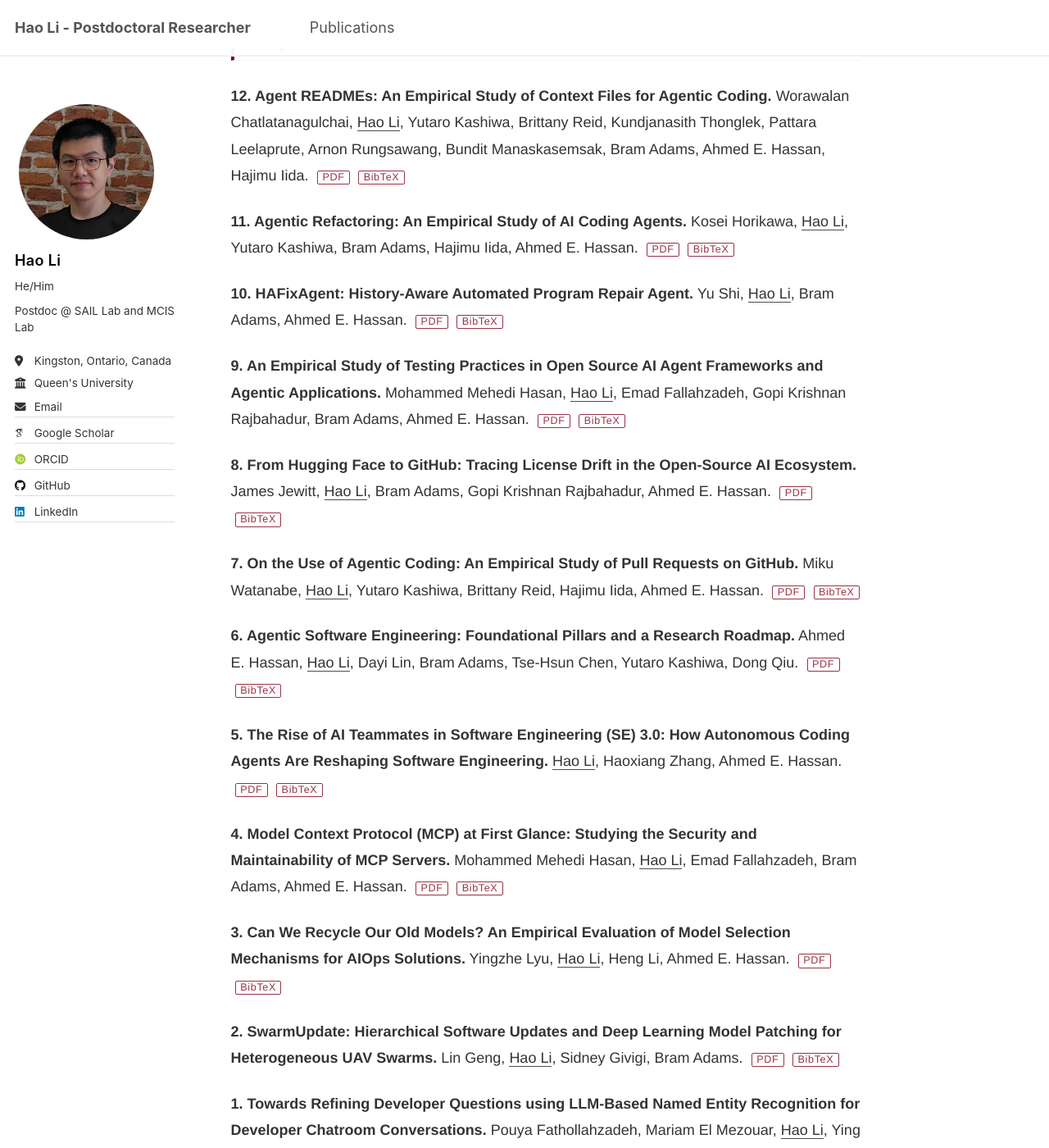
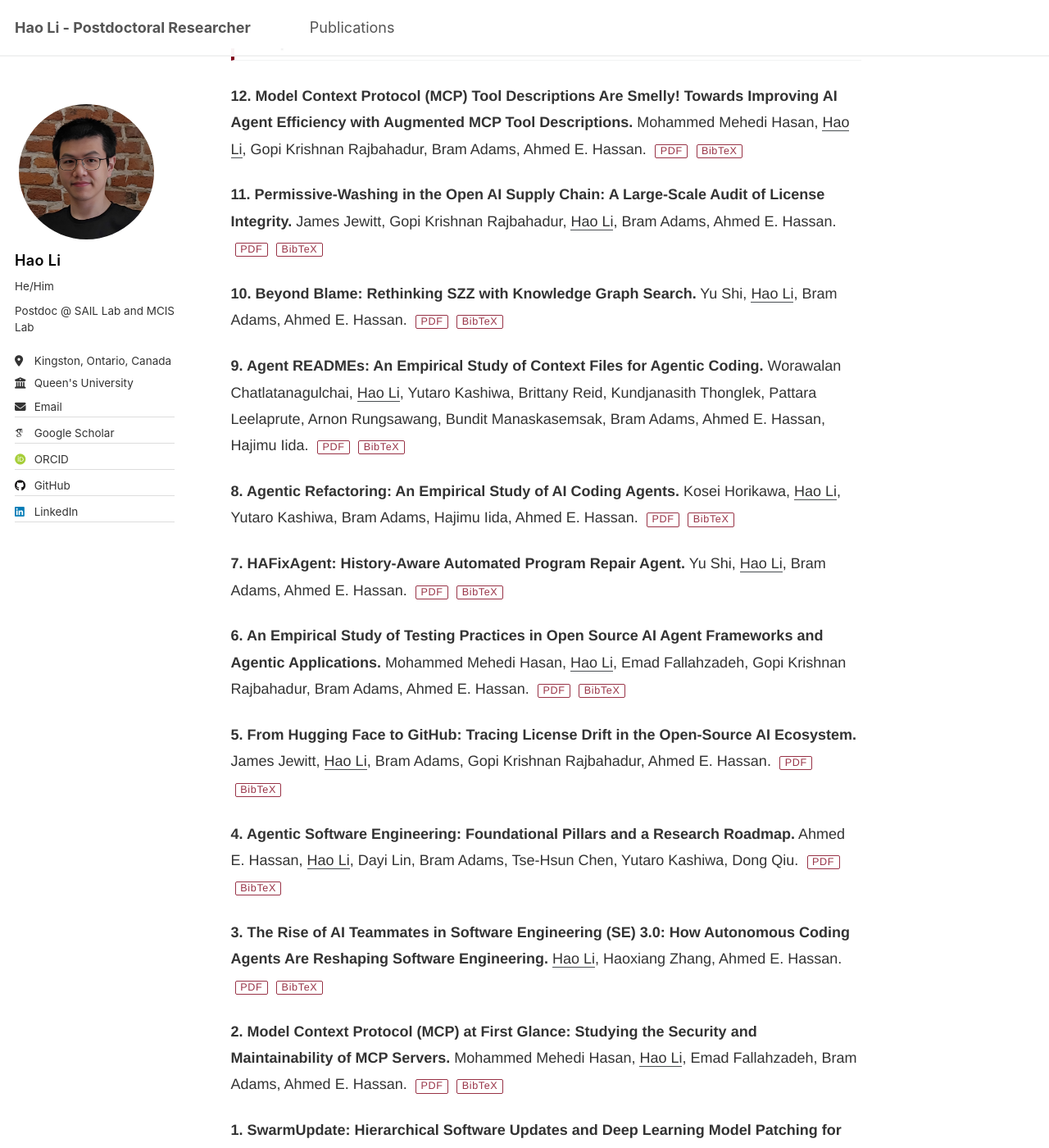
Before and after one commit to Leo-LiHao/Leo-LiHao.github.io, a Jekyll site: the page built from _pages/about.md, in a window 1280 px wide and 1400 px high, scrolled down 763 px. Shown: the whole window at 82% size. Built offline with Jekyll 4.4.1, drawn with Linux system fonts in a browser that asks for light colours; some web fonts are replaced; some of the changed text lies outside the part shown.

```diff
--- a/_pages/about.md
+++ b/_pages/about.md
@@ -33,31 +33,38 @@ For the most up-to-date list of my publications, please see my [Google Scholar p
 
 ## Preprints
 
-**12\. Agent READMEs: An Empirical Study of Context Files for Agentic Coding.** Worawalan Chatlatanagulchai, <u>Hao Li</u>, Yutaro Kashiwa, Brittany Reid, Kundjanasith Thonglek, Pattara Leelaprute, Arnon Rungsawang, Bundit Manaskasemsak, Bram Adams, Ahmed E. Hassan, Hajimu Iida. [PDF](https://leo-lihao.github.io/files/P15.pdf) [BibTeX](https://leo-lihao.github.io/files/P15.bib)
+**12\. Model Context Protocol (MCP) Tool Descriptions Are Smelly! Towards Improving AI Agent Efficiency with Augmented MCP Tool Descriptions.** Mohammed Mehedi Hasan, <u>Hao Li</u>, Gopi Krishnan Rajbahadur, Bram Adams, Ahmed E. Hassan. [PDF](https://leo-lihao.github.io/files/P18.pdf) [BibTeX](https://leo-lihao.github.io/files/P18.bib)
 
-**11\. Agentic Refactoring: An Empirical Study of AI Coding Agents.** Kosei Horikawa, <u>Hao Li</u>, Yutaro Kashiwa, Bram Adams, Hajimu Iida, Ahmed E. Hassan. [PDF](https://leo-lihao.github.io/files/P14.pdf) [BibTeX](https://leo-lihao.github.io/files/P14.bib)
+**11\. Permissive-Washing in the Open AI Supply Chain: A Large-Scale Audit of License Integrity.** James Jewitt, Gopi Krishnan Rajbahadur, <u>Hao Li</u>, Bram Adams, Ahmed E. Hassan. [PDF](https://leo-lihao.github.io/files/P17.pdf) [BibTeX](https://leo-lihao.github.io/files/P17.bib)
 
-**10\. HAFixAgent: History-Aware Automated Program Repair Agent.** Yu Shi, <u>Hao Li</u>, Bram Adams, Ahmed E. Hassan. [PDF](https://leo-lihao.github.io/files/P13.pdf) [BibTeX](https://leo-lihao.github.io/files/P13.bib)
+**10\. Beyond Blame: Rethinking SZZ with Knowledge Graph Search.** Yu Shi, <u>Hao Li</u>, Bram Adams, Ahmed E. Hassan. [PDF](https://leo-lihao.github.io/files/P16.pdf) [BibTeX](https://leo-lihao.github.io/files/P16.bib)
 
-**9\. An Empirical Study of Testing Practices in Open Source AI Agent Frameworks and Agentic Applications.** Mohammed Mehedi Hasan, <u>Hao Li</u>, Emad Fallahzadeh, Gopi Krishnan Rajbahadur, Bram Adams, Ahmed E. Hassan. [PDF](https://leo-lihao.github.io/files/P12.pdf) [BibTeX](https://leo-lihao.github.io/files/P12.bib)
+**9\. Agent READMEs: An Empirical Study of Context Files for Agentic Coding.** Worawalan Chatlatanagulchai, <u>Hao Li</u>, Yutaro Kashiwa, Brittany Reid, Kundjanasith Thonglek, Pattara Leelaprute, Arnon Rungsawang, Bundit Manaskasemsak, Bram Adams, Ahmed E. Hassan, Hajimu Iida. [PDF](https://leo-lihao.github.io/files/P15.pdf) [BibTeX](https://leo-lihao.github.io/files/P15.bib)
 
-**8\. From Hugging Face to GitHub: Tracing License Drift in the Open-Source AI Ecosystem.** James Jewitt, <u>Hao Li</u>, Bram Adams, Gopi Krishnan Rajbahadur, Ahmed E. Hassan. [PDF](https://leo-lihao.github.io/files/P10.pdf) [BibTeX](https://leo-lihao.github.io/files/P10.bib)
+**8\. Agentic Refactoring: An Empirical Study of AI Coding Agents.** Kosei Horikawa, <u>Hao Li</u>, Yutaro Kashiwa, Bram Adams, Hajimu Iida, Ahmed E. Hassan. [PDF](https://leo-lihao.github.io/files/P14.pdf) [BibTeX](https://leo-lihao.github.io/files/P14.bib)
 
-**7\. On the Use of Agentic Coding: An Empirical Study of Pull Requests on GitHub.** Miku Watanabe, <u>Hao Li</u>, Yutaro Kashiwa, Brittany Reid, Hajimu Iida, Ahmed E. Hassan. [PDF](https://leo-lihao.github.io/files/P9.pdf) [BibTeX](https://leo-lihao.github.io/files/P9.bib)
+**7\. HAFixAgent: History-Aware Automated Program Repair Agent.** Yu Shi, <u>Hao Li</u>, Bram Adams, Ahmed E. Hassan. [PDF](https://leo-lihao.github.io/files/P13.pdf) [BibTeX](https://leo-lihao.github.io/files/P13.bib)
 
-**6\. Agentic Software Engineering: Foundational Pillars and a Research Roadmap.** Ahmed E. Hassan, <u>Hao Li</u>, Dayi Lin, Bram Adams, Tse-Hsun Chen, Yutaro Kashiwa, Dong Qiu. [PDF](https://leo-lihao.github.io/files/P8.pdf) [BibTeX](https://leo-lihao.github.io/files/P8.bib)
+**6\. An Empirical Study of Testing Practices in Open Source AI Agent Frameworks and Agentic Applications.** Mohammed Mehedi Hasan, <u>Hao Li</u>, Emad Fallahzadeh, Gopi Krishnan Rajbahadur, Bram Adams, Ahmed E. Hassan. [PDF](https://leo-lihao.github.io/files/P12.pdf) [BibTeX](https://leo-lihao.github.io/files/P12.bib)
 
-**5\. The Rise of AI Teammates in Software Engineering (SE) 3.0: How Autonomous Coding Agents Are Reshaping Software Engineering.** <u>Hao Li</u>, Haoxiang Zhang, Ahmed E. Hassan. [PDF](https://leo-lihao.github.io/files/P7.pdf) [BibTeX](https://leo-lihao.github.io/files/P7.bib)
+**5\. From Hugging Face to GitHub: Tracing License Drift in the Open-Source AI Ecosystem.** James Jewitt, <u>Hao Li</u>, Bram Adams, Gopi Krishnan Rajbahadur, Ahmed E. Hassan. [PDF](https://leo-lihao.github.io/files/P10.pdf) [BibTeX](https://leo-lihao.github.io/files/P10.bib)
 
-**4\. Model Context Protocol (MCP) at First Glance: Studying the Security and Maintainability of MCP Servers.** Mohammed Mehedi Hasan, <u>Hao Li</u>, Emad Fallahzadeh, Bram Adams, Ahmed E. Hassan. [PDF](https://leo-lihao.github.io/files/P5.pdf) [BibTeX](https://leo-lihao.github.io/files/P5.bib)
+**4\. Agentic Software Engineering: Foundational Pillars and a Research Roadmap.** Ahmed E. Hassan, <u>Hao Li</u>, Dayi Lin, Bram Adams, Tse-Hsun Chen, Yutaro Kashiwa, Dong Qiu. [PDF](https://leo-lihao.github.io/files/P8.pdf) [BibTeX](https://leo-lihao.github.io/files/P8.bib)
 
-**3\. Can We Recycle Our Old Models? An Empirical Evaluation of Model Selection Mechanisms for AIOps Solutions.** Yingzhe Lyu, <u>Hao Li</u>, Heng Li, Ahmed E. Hassan. [PDF](https://leo-lihao.github.io/files/P4.pdf) [BibTeX](https://leo-lihao.github.io/files/P4.bib)
+**3\. The Rise of AI Teammates in Software Engineering (SE) 3.0: How Autonomous Coding Agents Are Reshaping Software Engineering.** <u>Hao Li</u>, Haoxiang Zhang, Ahmed E. Hassan. [PDF](https://leo-lihao.github.io/files/P7.pdf) [BibTeX](https://leo-lihao.github.io/files/P7.bib)
 
-**2\. SwarmUpdate: Hierarchical Software Updates and Deep Learning Model Patching for Heterogeneous UAV Swarms.** Lin Geng, <u>Hao Li</u>, Sidney Givigi, Bram Adams. [PDF](https://leo-lihao.github.io/files/P2.pdf) [BibTeX](https://leo-lihao.github.io/files/P2.bib)
+**2\. Model Context Protocol (MCP) at First Glance: Studying the Security and Maintainability of MCP Servers.** Mohammed Mehedi Hasan, <u>Hao Li</u>, Emad Fallahzadeh, Bram Adams, Ahmed E. Hassan. [PDF](https://leo-lihao.github.io/files/P5.pdf) [BibTeX](https://leo-lihao.github.io/files/P5.bib)
 
-**1\. Towards Refining Developer Questions using LLM-Based Named Entity Recognition for Developer Chatroom Conversations.** Pouya Fathollahzadeh, Mariam El Mezouar, <u>Hao Li</u>, Ying Zou, Ahmed E. Hassan. [PDF](https://leo-lihao.github.io/files/P1.pdf) [BibTeX](https://leo-lihao.github.io/files/P1.bib)
+**1\. SwarmUpdate: Hierarchical Software Updates and Deep Learning Model Patching for Heterogeneous UAV Swarms.** Lin Geng, <u>Hao Li</u>, Sidney Givigi, Bram Adams. [PDF](https://leo-lihao.github.io/files/P2.pdf) [BibTeX](https://leo-lihao.github.io/files/P2.bib)
+
 
 ## Journal Articles
+
+**9\. Towards Refining Developer Questions using LLM-Based Named Entity Recognition for Developer Chatroom Conversations.** Pouya Fathollahzadeh, Mariam El Mezouar, <u>Hao Li</u>, Ying Zou, Ahmed E. Hassan. *IEEE Transactions on Software Engineering (TSE), 2026*. [PDF](https://leo-lihao.github.io/files/P1.pdf) [BibTeX](https://leo-lihao.github.io/files/P1.bib) [Publisher](https://doi.org/10.1109/TSE.2026.3663599){: .btn-pub}
+
+**8\. On the Use of Agentic Coding: An Empirical Study of Pull Requests on GitHub.** Miku Watanabe, <u>Hao Li</u>, Yutaro Kashiwa, Brittany Reid, Hajimu Iida, Ahmed E. Hassan. *ACM Transactions on Software Engineering and Methodology (TOSEM), 2026*. [PDF](https://leo-lihao.github.io/files/P9.pdf) [BibTeX](https://leo-lihao.github.io/files/P9.bib) [Publisher](https://doi.org/10.1145/3798166){: .btn-pub}
+
+**7\. Can We Recycle Our Old Models? An Empirical Evaluation of Model Selection Mechanisms for AIOps Solutions.** Yingzhe Lyu, <u>Hao Li</u>, Heng Li, Ahmed E. Hassan. *Empirical Software Engineering (EMSE), 2026*. [PDF](https://leo-lihao.github.io/files/P4.pdf) [BibTeX](https://leo-lihao.github.io/files/P4.bib) [Publisher](https://doi.org/10.1007/s10664-026-10834-2){: .btn-pub}
 
 **6\. A Systematic Literature Review of Software Engineering Research on Jupyter Notebook.** Md Saeed Siddik, <u>Hao Li</u>, Cor-Paul Bezemer. *Journal of Systems and Software (JSS), 2026*. [PDF](https://leo-lihao.github.io/files/J6.pdf) [BibTeX](https://leo-lihao.github.io/files/J6.bib) [Publisher](https://doi.org/10.1016/j.jss.2025.112758){: .btn-pub}
 
@@ -81,11 +88,15 @@ For the most up-to-date list of my publications, please see my [Google Scholar p
 
 ## Organizing Committee
 
+- **Co-Chair**, **ACM CAIS 2026 Workshop on Agentic Software Engineering**, co-located with the 1st ACM Conference on AI and Agentic Systems (CAIS 2026), May 26, 2026 (San Jose, California). [Link](https://agenticse-cais.github.io/)
+- **Co-Chair**, **KDD 2026 Workshop on Agentic Software Engineering**, co-located with the 32nd ACM SIGKDD International Conference on Knowledge Discovery and Data Mining (KDD 2026), August 10, 2026 (Jeju, Korea). [Link](https://agent-se.github.io)
 - **Mining Challenge Co‐Chair**, **23rd International Mining Software Repositories Conference (MSR 2026)**, Mining Challenge Track, April 16--17, 2026 (Rio de Janeiro, Brazil). [Link](https://2026.msrconf.org/track/msr-2026-mining-challenge)
 
 ## Program Committee
 
-- **Program Committee Member**, **42nd IEEE International Conference on Software Maintenance and Evolution (ICSME 2026)**, Visions and Emerging Results Track, September 14--18, 2026 (Benevento, Italy). [Link](https://conf.researchr.org/track/icsme-2026/icsme-2026-nier)
+- **Program Committee Member**, **49th International Conference on Software Engineering (ICSE 2027)**, Research Track, April 25--May 1, 2027 (Dublin, Ireland). [Link](https://conf.researchr.org/home/icse-2027)
+- **Program Committee Member**, **3rd ACM International Conference on AI-powered Software (AIware 2026)**, Main Track, July 6--7, 2026 (Montreal, Canada). [Link](https://2026.aiwareconf.org)
+- **Program Committee Member**, **42nd IEEE International Conference on Software Maintenance and Evolution (ICSME 2026)**, Visions and Emerging Results Track + Tool Demonstration and Data Showcase Track, September 14--18, 2026 (Benevento, Italy). [Link](https://conf.researchr.org/track/icsme-2026/icsme-2026-nier) [Link](https://conf.researchr.org/track/icsme-2026/icsme-2026-tool-demonstration)
 - **Program Committee Member**, **34th ACM International Conference on the Foundations of Software Engineering (FSE 2026)**, Student Research Competition Track, July 5--9, 2026 (Montreal, Canada). [Link](https://conf.researchr.org/track/fse-2026/fse-2026-student-research-competition)
 - **Program Committee Member**, **48th International Conference on Software Engineering (ICSE 2026)**, Industry Challenge Track, April 12--18, 2026 (Rio de Janeiro, Brazil). [Link](https://conf.researchr.org/track/icse-2026/icse-2026-industry-challenge-track)
 - **Program Committee Member**, **33rd edition of the IEEE International Conference on Software Analysis, Evolution, and Reengineering (SANER 2026)**, Short Papers and Posters Track + Industrial Track, March 17--20, 2026 (Limassol, Cyprus). [Link](https://conf.researchr.org/track/saner-2026/saner-2026-short-papers-and-posters-track)
```
Also changed, not shown: _publications/P1.md (+3 -3 lines), _publications/P16.md (added, +12 -0 lines), _publications/P17.md (added, +12 -0 lines), _publications/P18.md (added, +12 -0 lines), _publications/P4.md (+3 -3 lines), _publications/P9.md (+3 -4 lines), files/P1.bib (+9 -5 lines), files/P16.bib (added, +14 -0 lines), files/P17.bib (added, +16 -0 lines), files/P18.bib (added, +16 -0 lines), files/P4.bib (+14 -5 lines), files/P9.bib (+14 -5 lines), 3 other files.
